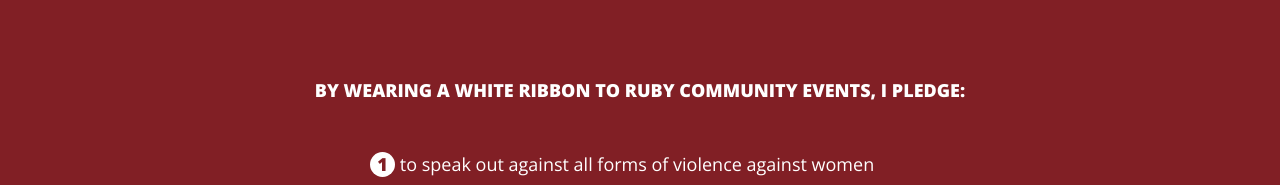
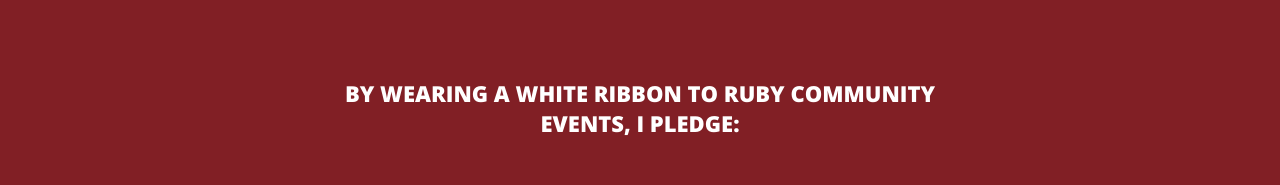
Before and after one commit to ruby-white-ribbon/ruby-white-ribbon.github.io, a plain HTML site: page index.html in a window 1280 px wide. Shown: the part 554-739 px from the top of the page. Drawn offline with nearby package versions, Linux system fonts and the light colour scheme.

Commit message:
Make p "By wearing the white ribbon..." font-size: 22px and font-weight: 800

```diff
--- a/css/main.css
+++ b/css/main.css
@@ -102,7 +102,8 @@
 .pledge p {
   margin: 0 -20px 50px;
   text-transform: uppercase;
-  font-weight: 600;
+  font-weight: 800;
+  font-size: 22px;
 }
 .pledge ol {
   text-align: left;
```
